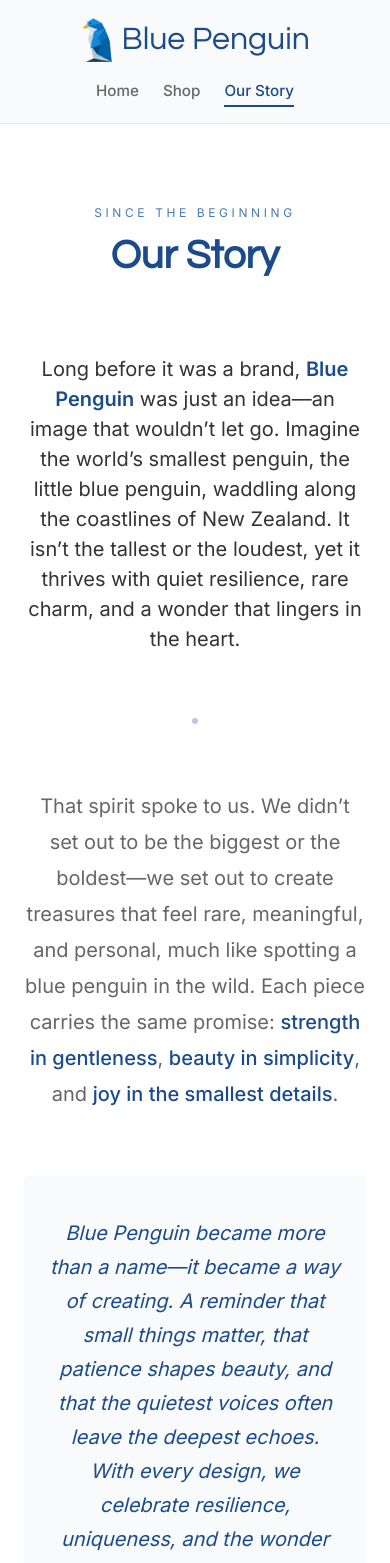
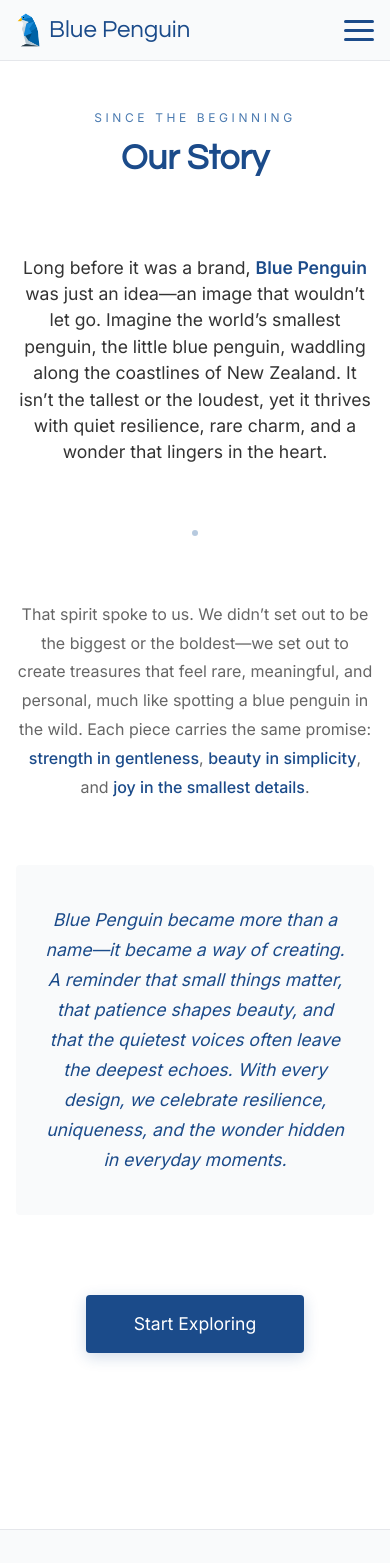
Before and after one commit to anuviswan/bluepenguin-portal, a Vue app in the folder blue-penguin-portal/: page /our-story in a window 390 px wide. Shown: the top 1563 px of the page. Built offline with nearby package versions, Linux system fonts and the light colour scheme.

Commit message:
support mobile view

```diff
--- a/blue-penguin-portal/src/components/TheFooter.vue
+++ b/blue-penguin-portal/src/components/TheFooter.vue
@@ -171,14 +171,36 @@ const email = import.meta.env.VITE_EMAIL || 'info@bluepenguin.com'
 }
 
 @media (max-width: 768px) {
+  .footer {
+    padding: var(--spacing-3xl) 0;
+  }
+
   .footer-content {
     flex-direction: column;
-    gap: 2rem;
+    gap: var(--spacing-2xl);
     text-align: center;
+    align-items: center;
+  }
+
+  .section {
+    width: 100%;
+  }
+
+  .section h3 {
+    margin-bottom: 0.75rem;
+  }
+
+  .contact-link {
+    justify-content: center;
   }
 
   .social-icons {
     justify-content: center;
   }
+
+  .footer-bottom {
+    margin-top: var(--spacing-2xl);
+    padding: var(--spacing-xl) var(--spacing-xl) 0;
+  }
 }
 </style>
--- a/blue-penguin-portal/src/components/TheHeader.vue
+++ b/blue-penguin-portal/src/components/TheHeader.vue
@@ -1,8 +1,20 @@
-<script setup lang="ts"></script>
+<script setup lang="ts">
+import { ref } from 'vue'
+
+const isMenuOpen = ref(false)
+
+const toggleMenu = () => {
+  isMenuOpen.value = !isMenuOpen.value
+}
+
+const closeMenu = () => {
+  isMenuOpen.value = false
+}
+</script>
 
 <template>
   <header class="header">
-    <RouterLink to="/" class="logo-link">
+    <RouterLink to="/" class="logo-link" @click="closeMenu">
       <div class="logo-container">
         <img src="@/assets/logo.png" alt="Blue Penguin Logo" class="logo-img" decoding="async" />
         <div class="brand">
@@ -11,10 +23,31 @@
       </div>
     </RouterLink>
 
-    <nav class="nav">
-      <RouterLink to="/" class="nav-link" exact-active-class="nav-link--active">Home</RouterLink>
-      <RouterLink to="/shop" class="nav-link" active-class="nav-link--active">Shop</RouterLink>
-      <RouterLink to="/our-story" class="nav-link" active-class="nav-link--active"
+    <button
+      class="menu-toggle"
+      @click="toggleMenu"
+      :aria-expanded="isMenuOpen"
+      aria-label="Toggle navigation menu"
+    >
+      <span class="menu-bar" :class="{ 'menu-bar--open': isMenuOpen }"></span>
+      <span class="menu-bar" :class="{ 'menu-bar--open': isMenuOpen }"></span>
+      <span class="menu-bar" :class="{ 'menu-bar--open': isMenuOpen }"></span>
+    </button>
+
+    <div class="nav-overlay" :class="{ 'nav-overlay--open': isMenuOpen }" @click="closeMenu"></div>
+
+    <nav class="nav" :class="{ 'nav--open': isMenuOpen }">
+      <RouterLink to="/" class="nav-link" exact-active-class="nav-link--active" @click="closeMenu"
+        >Home</RouterLink
+      >
+      <RouterLink to="/shop" class="nav-link" active-class="nav-link--active" @click="closeMenu"
+        >Shop</RouterLink
+      >
+      <RouterLink
+        to="/our-story"
+        class="nav-link"
+        active-class="nav-link--active"
+        @click="closeMenu"
         >Our Story</RouterLink
       >
     </nav>
@@ -29,12 +62,16 @@
   padding: 1.25rem var(--spacing-4xl);
   background-color: var(--color-bg-light);
   border-bottom: 1px solid var(--color-border);
+  position: sticky;
+  top: 0;
+  z-index: 100;
 }
 
 .logo-link {
   text-decoration: none;
   color: inherit;
   transition: opacity 0.2s;
+  z-index: 101;
 }
 
 .logo-link:hover {
@@ -92,14 +129,109 @@
   border-bottom-color: var(--color-blue-primary);
 }
 
-@media (max-width: 600px) {
+/* Menu Toggle */
+.menu-toggle {
+  display: none;
+  flex-direction: column;
+  justify-content: space-between;
+  width: 30px;
+  height: 21px;
+  background: transparent;
+  border: none;
+  cursor: pointer;
+  padding: 0;
+  z-index: 111;
+}
+
+.menu-bar {
+  width: 100%;
+  height: 3px;
+  background-color: var(--color-blue-primary);
+  border-radius: 10px;
+  transition: all 0.3s ease-in-out;
+}
+
+.nav-overlay {
+  display: none;
+  position: fixed;
+  top: 0;
+  left: 0;
+  width: 100%;
+  height: 100%;
+  background-color: rgba(0, 0, 0, 0.5);
+  backdrop-filter: blur(2px);
+  z-index: 105;
+  opacity: 0;
+  transition: opacity 0.3s ease;
+  pointer-events: none;
+}
+
+@media (max-width: 768px) {
   .header {
+    padding: 1rem var(--spacing-xl);
+  }
+
+  .menu-toggle {
+    display: flex;
+  }
+
+  .menu-bar--open:nth-child(1) {
+    transform: translateY(9px) rotate(45deg);
+  }
+
+  .menu-bar--open:nth-child(2) {
+    opacity: 0;
+    transform: translateX(-20px);
+  }
+
+  .menu-bar--open:nth-child(3) {
+    transform: translateY(-9px) rotate(-45deg);
+  }
+
+  .nav {
+    position: fixed;
+    top: 0;
+    right: -100%;
+    width: 280px;
+    height: 100vh;
+    background-color: var(--color-white);
     flex-direction: column;
-    gap: var(--spacing-lg);
-    padding: var(--spacing-lg);
+    padding: var(--spacing-10xl) var(--spacing-2xl);
+    gap: var(--spacing-3xl);
+    box-shadow: -5px 0 15px rgba(0, 0, 0, 0.1);
+    transition: right 0.3s ease-in-out;
+    z-index: 110;
   }
-  .nav {
-    gap: var(--spacing-xl);
+
+  .nav--open {
+    right: 0;
+  }
+
+  .nav-overlay--open {
+    display: block;
+    opacity: 1;
+    pointer-events: auto;
+  }
+
+  .nav-link {
+    font-size: 1.2rem;
+    width: 100%;
+    text-align: center;
+    padding: var(--spacing-sm) 0;
+  }
+}
+
+@media (max-width: 480px) {
+  .header {
+    padding: 0.75rem var(--spacing-lg);
+  }
+
+  .brand-name {
+    font-size: 1.5rem;
+  }
+
+  .logo-img {
+    height: 36px;
   }
 }
 </style>
--- a/blue-penguin-portal/src/views/OurStoryView.vue
+++ b/blue-penguin-portal/src/views/OurStoryView.vue
@@ -222,4 +222,26 @@ import TheFooter from '@/components/TheFooter.vue'
     padding: var(--spacing-3xl) var(--spacing-xl);
   }
 }
+
+@media (max-width: 480px) {
+  .display-title {
+    font-size: 2.2rem;
+  }
+
+  .lead-text {
+    font-size: 1.1rem;
+  }
+
+  .body p {
+    font-size: 1rem;
+  }
+
+  .quote-block p {
+    font-size: 1.1rem;
+  }
+
+  .story-container {
+    padding: var(--spacing-4xl) var(--spacing-lg);
+  }
+}
 </style>
--- a/blue-penguin-portal/src/views/ProductDetailsView.vue
+++ b/blue-penguin-portal/src/views/ProductDetailsView.vue
@@ -883,11 +883,65 @@ const handleKeydown = (e: KeyboardEvent) => {
 @media (max-width: 900px) {
   .product-main {
     grid-template-columns: 1fr;
-    padding: 1.5rem;
+    padding: 2rem;
+    gap: 2rem;
+  }
+
+  .info-section {
+    padding-left: 0;
   }
 
   .related-grid {
     grid-template-columns: repeat(2, 1fr);
   }
 }
+
+@media (max-width: 600px) {
+  .container {
+    padding: 1rem;
+  }
+
+  .product-title {
+    font-size: 1.8rem;
+    margin-bottom: 1rem;
+  }
+
+  .product-main {
+    padding: 1.5rem;
+    gap: 1.5rem;
+  }
+
+  .product-description-section {
+    padding: 1.5rem;
+  }
+
+  .related-section {
+    padding: 0 1rem;
+  }
+
+  .quick-features {
+    flex-wrap: wrap;
+    gap: 1rem;
+  }
+}
+
+@media (max-width: 480px) {
+  .price-large {
+    font-size: 1.5rem;
+  }
+
+  .action-btn {
+    width: 100%;
+  }
+
+  .related-grid {
+    grid-template-columns: repeat(2, 1fr);
+    gap: 1rem;
+  }
+
+  .thumbnail {
+    width: 60px;
+    height: 60px;
+  }
+}
 </style>
--- a/blue-penguin-portal/src/views/ShopView.vue
+++ b/blue-penguin-portal/src/views/ShopView.vue
@@ -183,20 +183,32 @@ const { filteredProducts, loading, error, totalCount, hasMore, loadMore } = useP
 @media (max-width: 768px) {
   .main-container {
     flex-direction: column;
-    padding: 1rem;
+    padding: var(--spacing-lg) var(--spacing-md);
   }
 
   .sidebar {
     width: 100%;
-    margin-bottom: var(--spacing-2xl);
+    margin-bottom: var(--spacing-xl);
     padding-right: 0;
     border-right: none;
-    border-bottom: 1px solid var(--color-border);
-    padding-bottom: var(--spacing-2xl);
+    border-bottom: 2px solid var(--color-border);
+    padding-bottom: var(--spacing-xl);
   }
 
   .content {
     padding-left: 0;
   }
+
+  .content-header {
+    margin-bottom: var(--spacing-xl);
+    text-align: center;
+  }
+}
+
+@media (max-width: 480px) {
+  .product-grid {
+    grid-template-columns: repeat(auto-fill, minmax(140px, 1fr));
+    gap: var(--spacing-lg) var(--spacing-sm);
+  }
 }
 </style>
```
